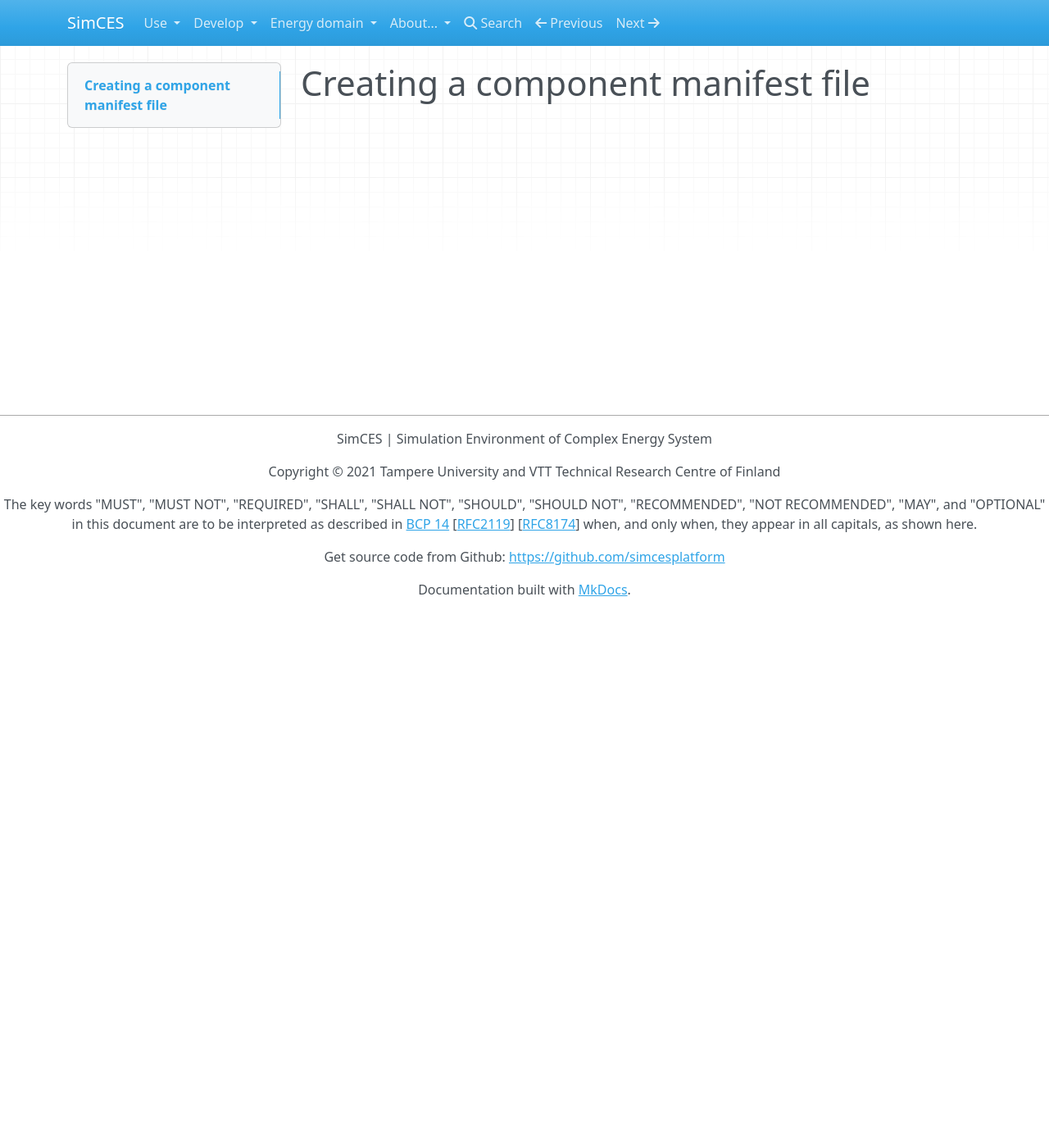
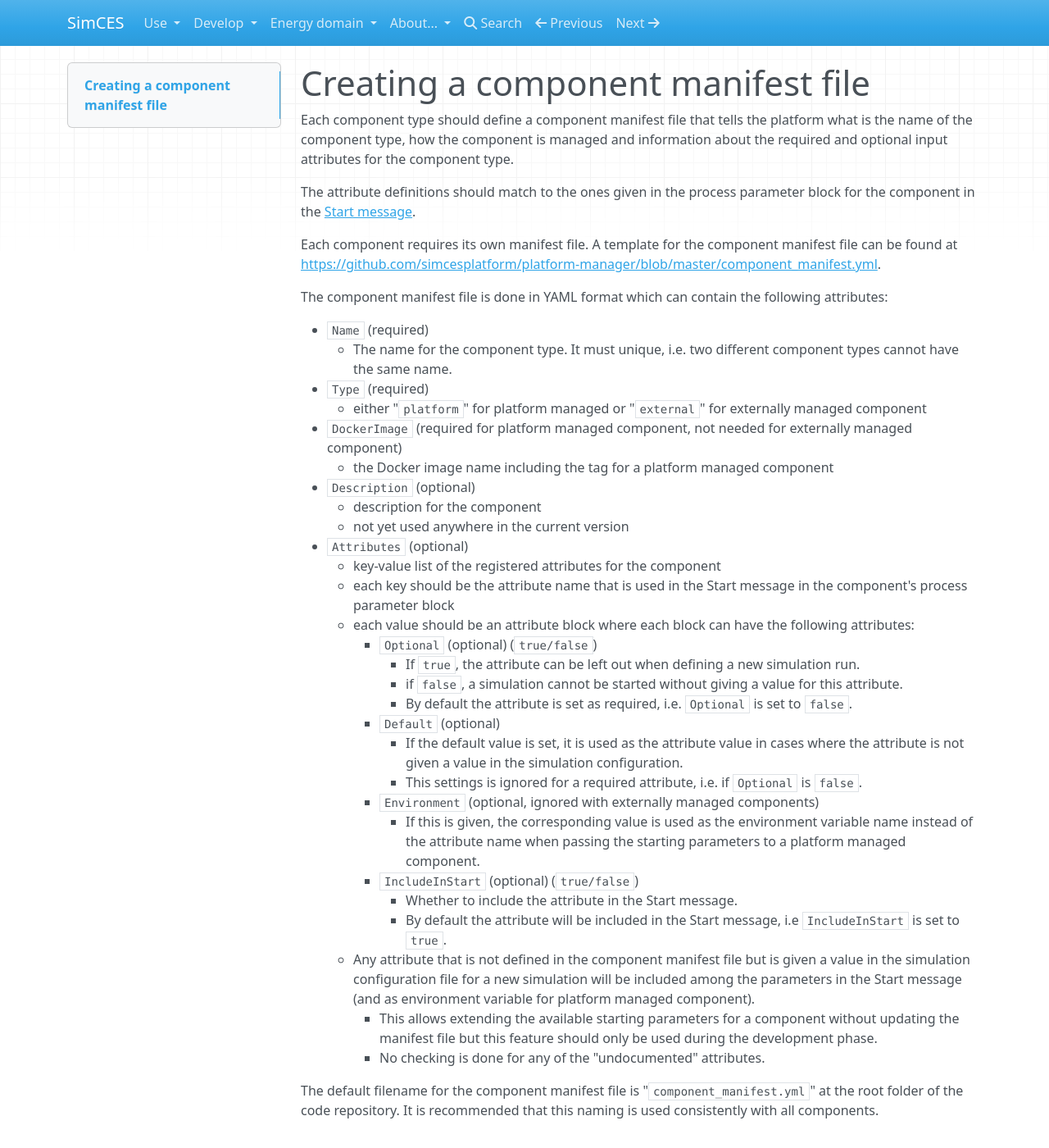
Before and after one commit to simcesplatform/simcesplatform.github.io, an MkDocs documentation site: the page built from markdown/core_component-manifest.md, in a window 1280 px wide and 1400 px high. Shown: the whole window at 82% size. Built offline with MkDocs 1.6.1, drawn with Linux system fonts in a browser that asks for light colours; nearby versions of some CDN libraries; library files that are not in the unit come from our copies.

Commit message:
Component manifest file page added

```diff
--- a/markdown/core_component-manifest.md
+++ b/markdown/core_component-manifest.md
@@ -1 +1,40 @@
 # Creating a component manifest file
+
+Each component type should define a component manifest file that tells the platform what is the name of the component type, how the component is managed and information about the required and optional input attributes for the component type.
+
+The attribute definitions should match to the ones given in the process parameter block for the component in the [Start message](core_msg-start.md).
+
+Each component requires its own manifest file. A template for the component manifest file can be found at [https://github.com/simcesplatform/platform-manager/blob/master/component_manifest.yml](https://github.com/simcesplatform/platform-manager/blob/master/component_manifest.yml).
+
+The component manifest file is done in YAML format which can contain the following attributes:
+
+- `Name` (required)
+    - The name for the component type. It must unique, i.e. two different component types cannot have the same name.
+- `Type` (required)
+    - either "`platform`" for platform managed or "`external`" for externally managed component
+- `DockerImage` (required for platform managed component, not needed for externally managed component)
+    - the Docker image name including the tag for a platform managed component
+- `Description` (optional)
+    - description for the component
+    - not yet used anywhere in the current version
+- `Attributes` (optional)
+    - key-value list of the registered attributes for the component
+    - each key should be the attribute name that is used in the Start message in the component's process parameter block
+    - each value should be an attribute block where each block can have the following attributes:
+        - `Optional` (optional) (`true/false`)
+            - If `true`, the attribute can be left out when defining a new simulation run.
+            - if `false`, a simulation cannot be started without giving a value for this attribute.
+            - By default the attribute is set as required, i.e. `Optional` is set to `false`.
+        - `Default` (optional)
+            - If the default value is set, it is used as the attribute value in cases where the attribute is not given a value in the simulation configuration.
+            - This settings is ignored for a required attribute, i.e. if `Optional` is `false`.
+        - `Environment` (optional, ignored with externally managed components)
+            - If this is given, the corresponding value is used as the environment variable name instead of the attribute name when passing the starting parameters to a platform managed component.
+        - `IncludeInStart` (optional) (`true/false`)
+            - Whether to include the attribute in the Start message.
+            - By default the attribute will be included in the Start message, i.e `IncludeInStart` is set to `true`.
+    - Any attribute that is not defined in the component manifest file but is given a value in the simulation configuration file for a new simulation will be included among the parameters in the Start message (and as environment variable for platform managed component).
+        - This allows extending the available starting parameters for a component without updating the manifest file but this feature should only be used during the development phase.
+        - No checking is done for any of the "undocumented" attributes.
+
+The default filename for the component manifest file is "`component_manifest.yml`" at the root folder of the code repository. It is recommended that this naming is used consistently with all components.
```
